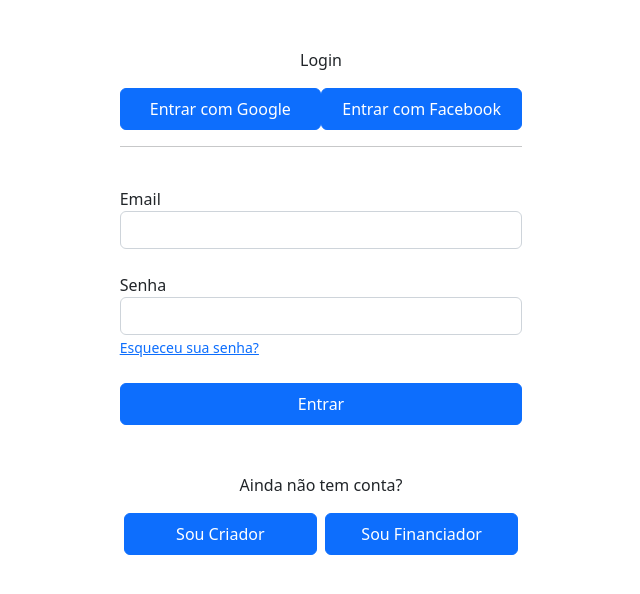
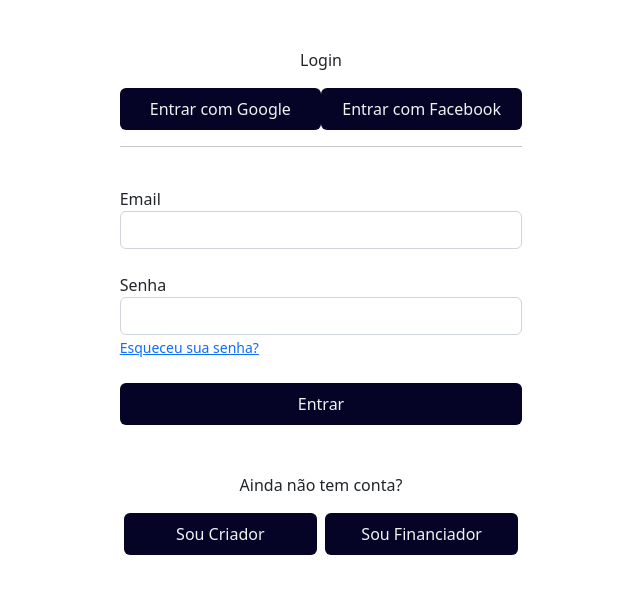
Before and after one commit to bcccoworkingufape/projeto-cultural, a React (Create React App) app in the folder client/: page /login in a window 1280 px wide. Shown: the top 594 px of the page, without its empty margins (319-959 px from the left). Built offline with nearby package versions, Linux system fonts and the light colour scheme.

Commit message:
adicionando o scss ao projeto e sobrescrevendo o bootstrap

```diff
--- a/client/package.json
+++ b/client/package.json
@@ -12,6 +12,7 @@
     "react-dom": "^18.1.0",
     "react-router-dom": "^6.3.0",
     "react-scripts": "5.0.1",
+    "sass": "^1.52.3",
     "web-vitals": "^2.1.4"
   },
   "scripts": {
--- a/client/src/App.js
+++ b/client/src/App.js
@@ -1,5 +1,5 @@
 import 'bootstrap/dist/css/bootstrap.min.css';
-import './App.css';
+import './App.scss';
 
 import { BrowserRouter, Routes, Route } from "react-router-dom";
 
--- a/client/src/App.css
+++ b/client/src/App.scss
@@ -1,3 +1,5 @@
+@import './stylesheets/_colors.scss';
+
 .App {
   text-align: center;
 }
@@ -36,3 +38,10 @@
     transform: rotate(360deg);
   }
 }
+
+/* SOBRESCRESVENDO O BOOTSTRAP */
+
+.btn, .btn:hover {
+  background-color: $color-button-dark-blue01;
+  color: $color-light-gray01;
+}
--- a/client/src/index.js
+++ b/client/src/index.js
@@ -1,6 +1,6 @@
 import React from 'react';
 import ReactDOM from 'react-dom/client';
-import './index.css';
+import './index.scss';
 import App from './App';
 import reportWebVitals from './reportWebVitals';
 
--- a/client/src/pages/login.js
+++ b/client/src/pages/login.js
@@ -1,4 +1,4 @@
-import 'bootstrap/dist/css/bootstrap.min.css';
+/*import 'bootstrap/dist/css/bootstrap.min.css';*/
 
 function login() {
     return (
@@ -7,8 +7,8 @@
             <p className='d-flex justify-content-center'>Login</p>
 
             <div className='col'>
-                <button type="submit" className="btn btn-primary p-2 w-50">Entrar com Google</button>
-                <button type="submit" className="btn btn-primary p-2 w-50">Entrar com Facebook</button>
+                <button type="submit" className="btn p-2 w-50">Entrar com Google</button>
+                <button type="submit" className="btn p-2 w-50">Entrar com Facebook</button>
             </div>
 
             <hr />
@@ -31,7 +31,7 @@
                 </div>
 
                 <div className='row w-100 m-0 mt-4'>
-                    <button type="submit" className="btn btn-primary p-2">Entrar</button>
+                    <button type="submit" className="btn p-2">Entrar</button>
                 </div>
             </form>
         </div>
@@ -40,8 +40,8 @@
             <p className='d-flex justify-content-center'>Ainda não tem conta?</p>
 
             <div className='col d-flex justify-content-between'>
-                <button type="submit" className="btn btn-primary p-2 w-50 mx-1">Sou Criador</button>
-                <button type="submit" className="btn btn-primary p-2 w-50 mx-1">Sou Financiador</button>
+                <button type="submit" className="btn p-2 w-50 mx-1">Sou Criador</button>
+                <button type="submit" className="btn p-2 w-50 mx-1">Sou Financiador</button>
             </div>
         </div>
         </>
--- a/client/src/stylesheets/_colors.scss
+++ b/client/src/stylesheets/_colors.scss
@@ -1,11 +1,9 @@
 /* CORES PRIMÁRIAS */
-
 $color-button-dark-blue01: #050426;
 $color-button-light-blue02: #353380;
 $color-header-dark-blue03: #030217;
 
 /* CORES SECUNDÁRIAS */
-
 $color-light-gray01: #F2F2F2;
 $color-background-white02: #FFFFFF;
 $color-medium-gray: #D9D9D9;
```
Also changed, not shown: client/src/index.scss (renamed from client/src/index.css), 1 other file (tests, documents, lock files or other folders).
